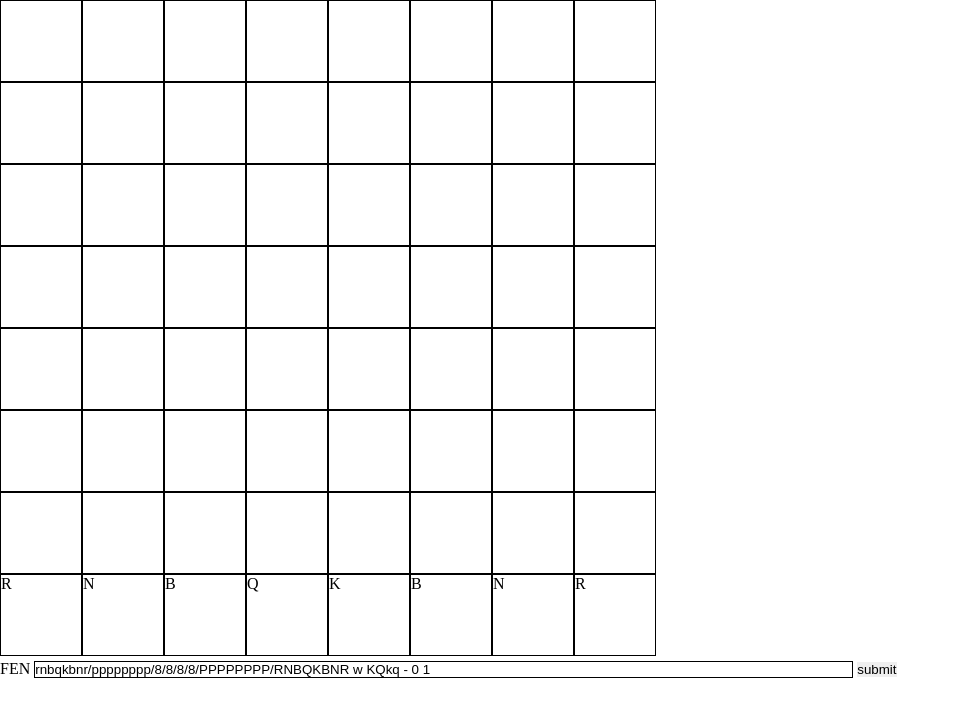
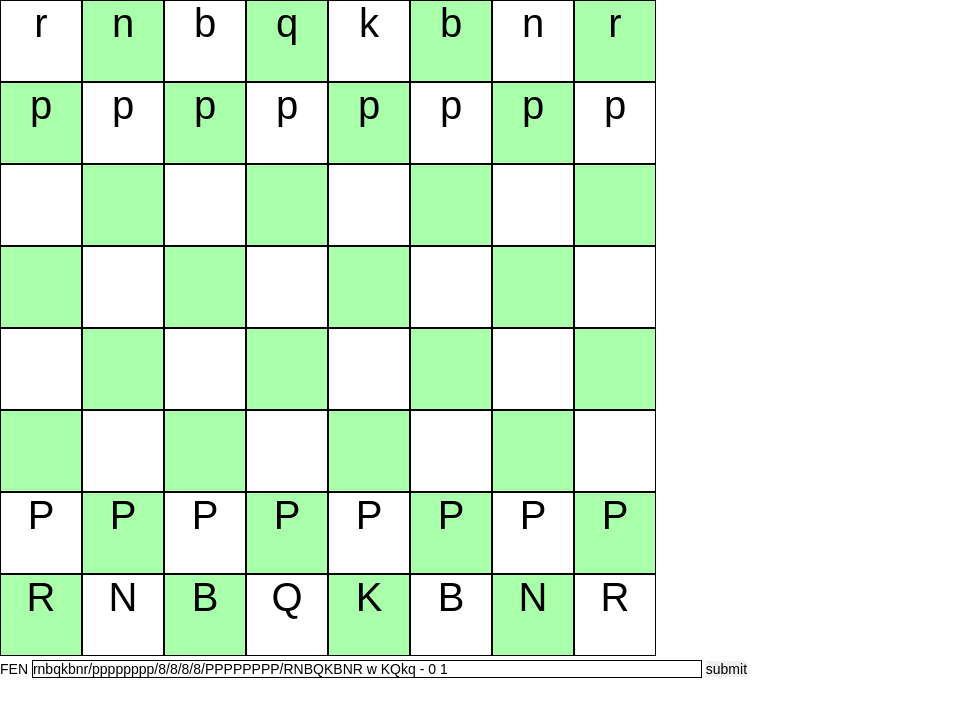
Before and after one commit to peterstayne/chess, a plain HTML site: page index.html in a window 1280 px wide. Both pictures are taken after a click on the button "submit". Shown: the whole page, without its empty margins (0-960 px from the left). Drawn offline with nearby package versions, Linux system fonts and the light colour scheme.

Commit message:
Thaaaaat's more like it...

```diff
--- a/index.html
+++ b/index.html
@@ -8,6 +8,8 @@
 	border: 0;
 	margin: 0;
 	padding: 0;
+	font-family: arial, helvetica, verdana, sans-serif;
+	font-size: 14px;
 }
 .board {
 	width: 660px;
@@ -19,6 +21,11 @@
 	height: 80px;
 	border: 1px solid #000;
 	float: left;
+	text-align: center;
+	font-size: 40px;
+}
+.black {
+	background-color: #aaffaa;
 }
 input[type=text] {
 	border: 1px solid #000;
@@ -32,7 +39,7 @@ input[type=text] {
 </div>
 <div class="controlpanel">
 	<label for="fen">FEN</label>
-	<input type="text" size="100" id="fen" class="fen" value="rnbqkbnr/pppppppp/8/8/8/8/PPPPPPPP/RNBQKBNR w KQkq - 0 1" />
+	<input type="text" size="80" id="fen" class="fen" value="rnbqkbnr/pppppppp/8/8/8/8/PPPPPPPP/RNBQKBNR w KQkq - 0 1" />
 	<input type="button" value="submit" id="submitfen" />
 </div>
 
@@ -43,32 +50,36 @@ input[type=text] {
 
 var board = {
 	parsefen: function(fen) {
+		$(".square").text(' ');
 		var fenparts = fen.split(" ");
 		positions = fenparts[0].split("/");
-		var row = 7;
+		var row = 0;
 		var col = 0;
-		console.log(positions);
 		for(var i in positions) {
+			col = 0;
 			for(var p = 0; p < positions[i].length; p++) {
 				this_position = positions[i][p];
-				console.log(this_position);
 				this_position_code = this_position.charCodeAt();
 				if(this_position_code > 47 && this_position_code < 58) {
 					col += (+this_position);
 				} else {
-					$(".square").eq(row * 8 + col).text(this_position);
+					$("#square" + ((row * 8) + col)).text(this_position);
+					console.log(row, col, this_position);
 					col++;
 				}
 			}
-			row--;
+			row++;
+			console.log(row);
 		}
 	}
 };
 
 $(document).ready(function(){
 	var html = '';
+	var b = true;
 	for(var r = 0; r < 64; r++) {
-		html += '<div class="square">&nbsp;</div>';
+		html += '<div id="square' + r + '" class="square ' + (b?'white':'black') + '">&nbsp;</div>';
+		if((r+1) / 8 != ~~((r+1) / 8)) b = !b;
 	}
 	$("#board").html(html);
 	html = '';
```
